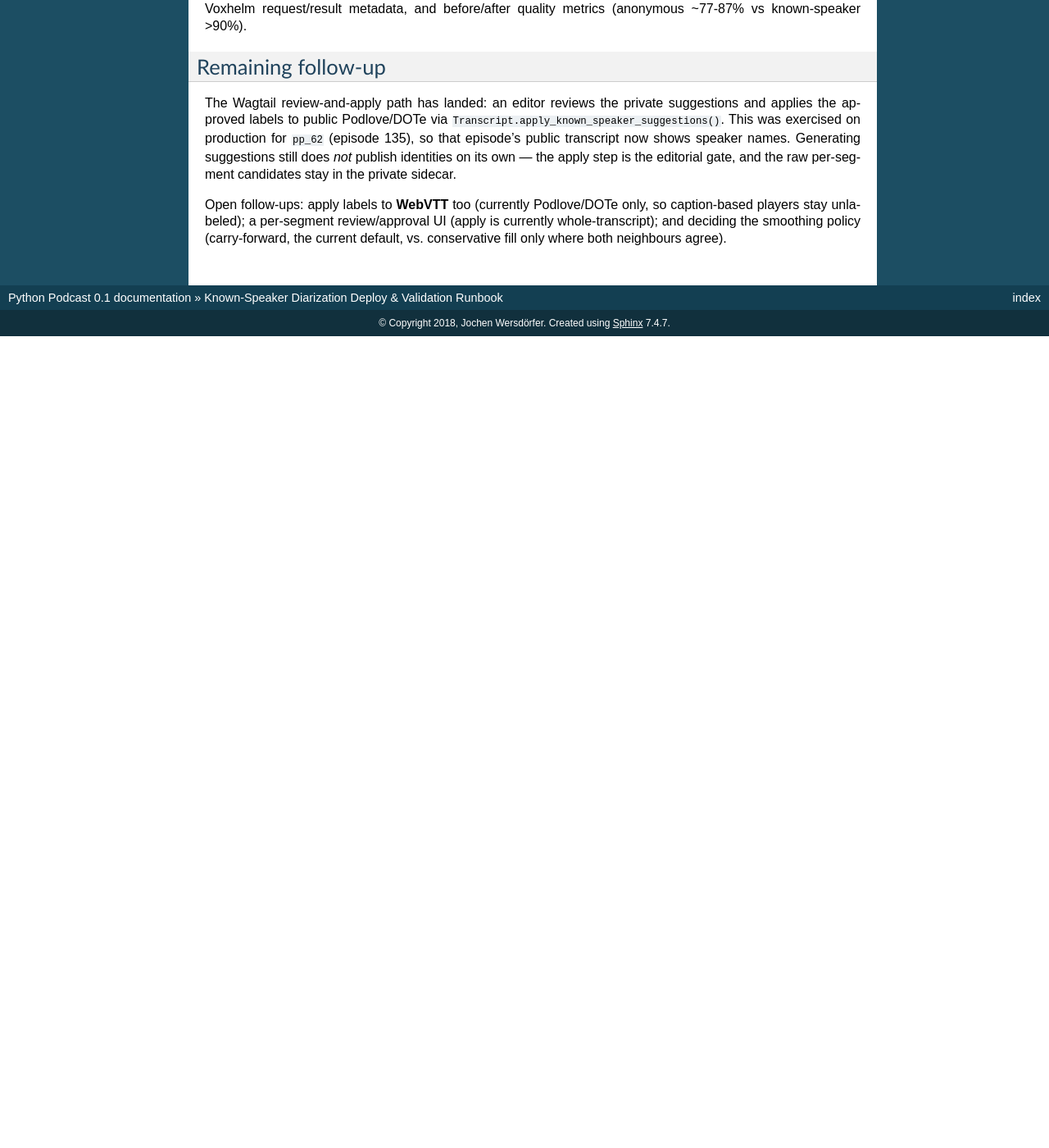
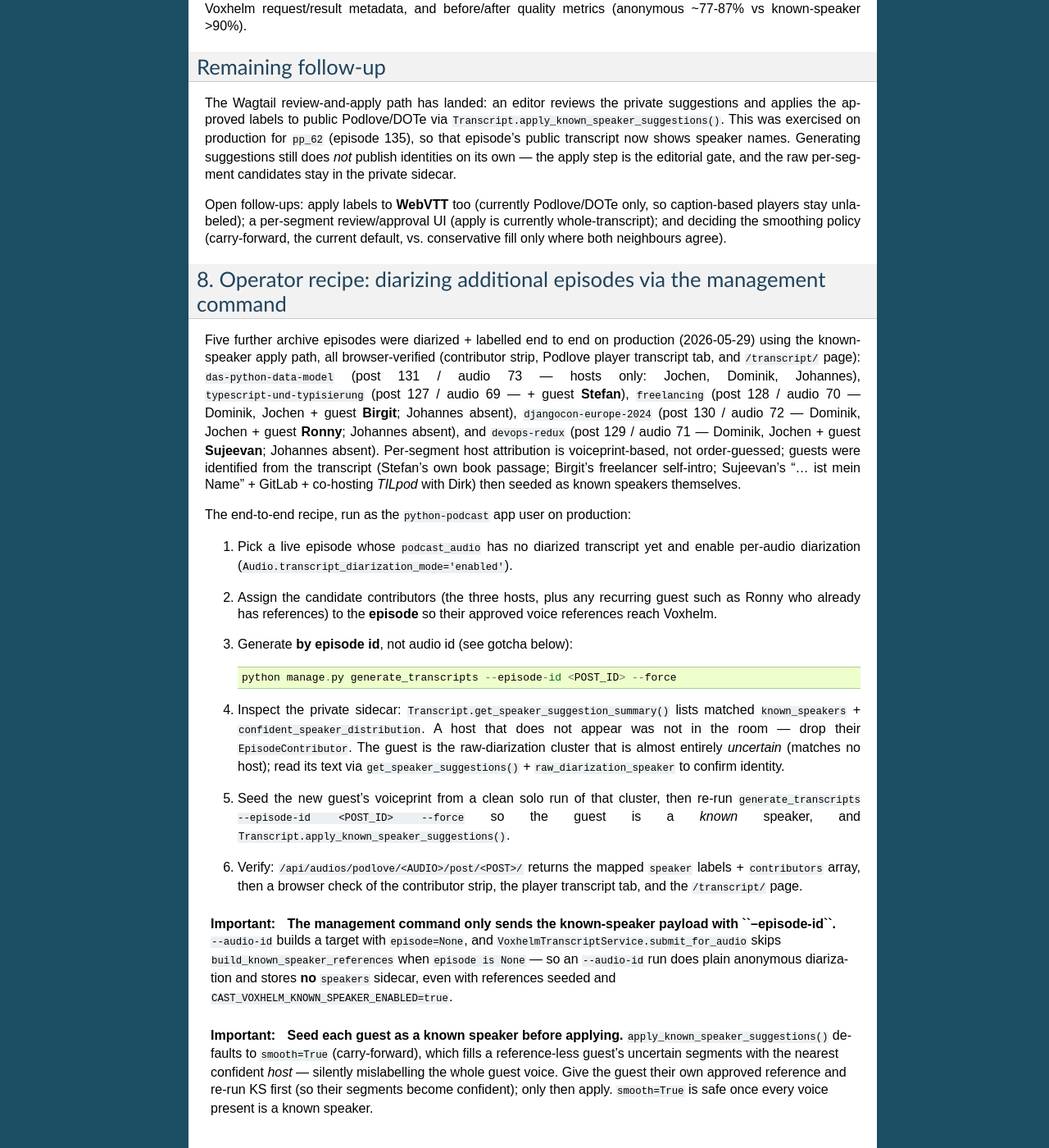
Before and after one commit to ephes/python-podcast, a Sphinx documentation site: the page built from docs/known-speaker-runbook.rst, in a window 1280 px wide and 1400 px high, scrolled down 2138 px. Shown: the whole window at 82% size. Built offline with Sphinx 7.4.7, drawn with Linux system fonts in a browser that asks for light colours; pages that are not in the unit, such as notebooks, are missing from menus; before the commit the page ends 2548 px from its top, so only the background shows below that; some of the changed text lies outside the part shown.

Commit message:
Document known-speaker recipe for diarizing additional episodes
Record the production run that diarized + labelled five further archive
episodes (Das Python Data Model, Typescript, Freelancing, DjangoCon Europe
2024, Devops Redux) and two operational gotchas: generate_transcripts only
sends the known-speaker payload with --episode-id (not --audio-id), and a new
guest must be seeded as a known speaker before apply or carry-forward smoothing
absorbs them into a host.

```diff
--- a/docs/known-speaker-runbook.rst
+++ b/docs/known-speaker-runbook.rst
@@ -136,3 +136,63 @@ so caption-based players stay unlabeled); a per-segment review/approval UI
 (apply is currently whole-transcript); and deciding the smoothing policy
 (carry-forward, the current default, vs. conservative fill only where both
 neighbours agree).
+
+8. Operator recipe: diarizing additional episodes via the management command
+----------------------------------------------------------------------------
+
+Five further archive episodes were diarized + labelled end to end on production
+(2026-05-29) using the known-speaker apply path, all browser-verified
+(contributor strip, Podlove player transcript tab, and ``/transcript/`` page):
+``das-python-data-model`` (post 131 / audio 73 — hosts only: Jochen, Dominik,
+Johannes), ``typescript-und-typisierung`` (post 127 / audio 69 — + guest
+**Stefan**), ``freelancing`` (post 128 / audio 70 — Dominik, Jochen + guest
+**Birgit**; Johannes absent), ``djangocon-europe-2024`` (post 130 / audio 72 —
+Dominik, Jochen + guest **Ronny**; Johannes absent), and ``devops-redux``
+(post 129 / audio 71 — Dominik, Jochen + guest **Sujeevan**; Johannes absent).
+Per-segment host attribution is voiceprint-based, not order-guessed; guests were
+identified from the transcript (Stefan's own book passage; Birgit's freelancer
+self-intro; Sujeevan's "… ist mein Name" + GitLab + co-hosting *TILpod* with
+Dirk) then seeded as known speakers themselves.
+
+The end-to-end recipe, run as the ``python-podcast`` app user on production:
+
+#. Pick a live episode whose ``podcast_audio`` has no diarized transcript yet and
+   enable per-audio diarization (``Audio.transcript_diarization_mode='enabled'``).
+#. Assign the candidate contributors (the three hosts, plus any recurring guest
+   such as Ronny who already has references) to the **episode** so their approved
+   voice references reach Voxhelm.
+#. Generate **by episode id**, not audio id (see gotcha below)::
+
+       python manage.py generate_transcripts --episode-id <POST_ID> --force
+
+#. Inspect the private sidecar: ``Transcript.get_speaker_suggestion_summary()``
+   lists matched ``known_speakers`` + ``confident_speaker_distribution``. A host
+   that does not appear was not in the room — drop their ``EpisodeContributor``.
+   The guest is the raw-diarization cluster that is almost entirely *uncertain*
+   (matches no host); read its text via ``get_speaker_suggestions()`` +
+   ``raw_diarization_speaker`` to confirm identity.
+#. Seed the new guest's voiceprint from a clean solo run of that cluster, then
+   re-run ``generate_transcripts --episode-id <POST_ID> --force`` so the guest is
+   a *known* speaker, and ``Transcript.apply_known_speaker_suggestions()``.
+#. Verify: ``/api/audios/podlove/<AUDIO>/post/<POST>/`` returns the mapped
+   ``speaker`` labels + ``contributors`` array, then a browser check of the
+   contributor strip, the player transcript tab, and the ``/transcript/`` page.
+
+.. important::
+
+   **The management command only sends the known-speaker payload with
+   ``--episode-id``.** ``--audio-id`` builds a target with ``episode=None``, and
+   ``VoxhelmTranscriptService.submit_for_audio`` skips ``build_known_speaker_references``
+   when ``episode is None`` — so an ``--audio-id`` run does plain anonymous
+   diarization and stores **no** ``speakers`` sidecar, even with references
+   seeded and ``CAST_VOXHELM_KNOWN_SPEAKER_ENABLED=true``.
+
+.. important::
+
+   **Seed each guest as a known speaker before applying.**
+   ``apply_known_speaker_suggestions()`` defaults to ``smooth=True``
+   (carry-forward), which fills a reference-less guest's uncertain segments with
+   the nearest confident *host* — silently mislabelling the whole guest voice.
+   Give the guest their own approved reference and re-run KS first (so their
+   segments become confident); only then apply. ``smooth=True`` is safe once
+   every voice present is a known speaker.
```
